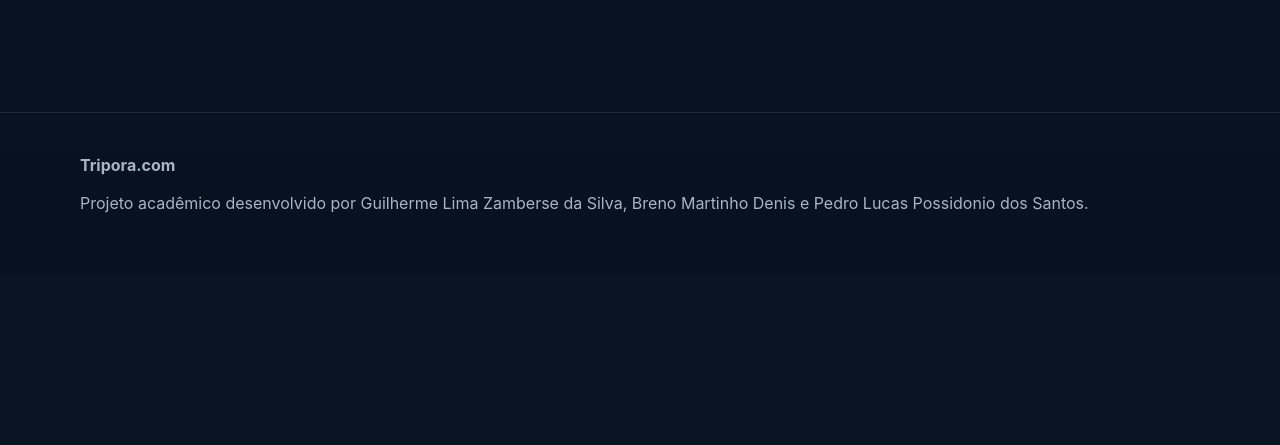
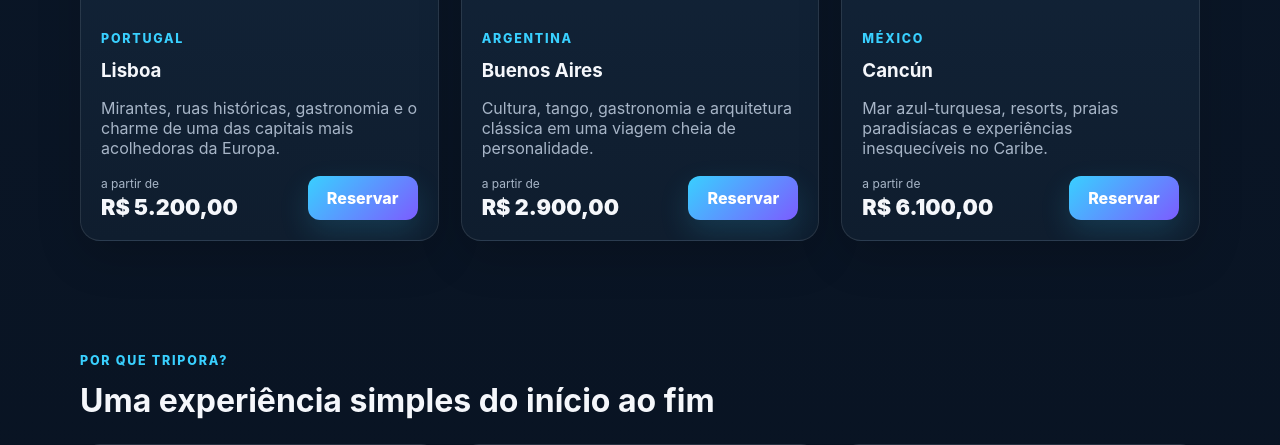
Before and after one commit to Cookie131223/Turismo-para-aprenseta-o, a PHP site: page / in a window 1280 px wide. Shown: the part 2064-2509 px from the top of the page. Before the commit the page ends 2277 px from the top, so only its background shows below. Run offline with PHP 8.4, Linux system fonts and the light colour scheme; data comes from the database, SQL or seed files in the repository.

Commit message:
feat: add more travel destinations

```diff
--- a/index.php
+++ b/index.php
@@ -4,6 +4,25 @@
 require_once 'includes/Destino.php';
 
 $db=(new Database())->getConnection();
+
+$destinosPadrao = [
+    ['Tóquio','Japão','Tecnologia, tradição, gastronomia e bairros vibrantes em uma das cidades mais fascinantes do mundo.',8200.00,'https://images.unsplash.com/photo-1540959733332-eab4deabeeaf?auto=format&fit=crop&w=900&q=80'],
+    ['Nova York','Estados Unidos','Arranha-céus, Broadway, Central Park e a energia única da cidade que nunca dorme.',7600.00,'https://images.unsplash.com/photo-1485871981521-5b1fd3805eee?auto=format&fit=crop&w=900&q=80'],
+    ['Roma','Itália','História, arquitetura, gastronomia italiana e alguns dos monumentos mais famosos do mundo.',6400.00,'https://images.unsplash.com/photo-1552832230-c0197dd311b5?auto=format&fit=crop&w=900&q=80'],
+    ['Lisboa','Portugal','Mirantes, ruas históricas, gastronomia e o charme de uma das capitais mais acolhedoras da Europa.',5200.00,'https://images.unsplash.com/photo-1525207934214-58e69a8f8a93?auto=format&fit=crop&w=900&q=80'],
+    ['Buenos Aires','Argentina','Cultura, tango, gastronomia e arquitetura clássica em uma viagem cheia de personalidade.',2900.00,'https://images.unsplash.com/photo-1589909202802-8f4aadce1849?auto=format&fit=crop&w=900&q=80'],
+    ['Cancún','México','Mar azul-turquesa, resorts, praias paradisíacas e experiências inesquecíveis no Caribe.',6100.00,'https://images.unsplash.com/photo-1552074284-5e88ef1aef18?auto=format&fit=crop&w=900&q=80']
+];
+
+$checkDestino = $db->prepare('SELECT id FROM destinos WHERE nome = :nome LIMIT 1');
+$insertDestino = $db->prepare('INSERT INTO destinos (nome,pais,descricao,preco,imagem) VALUES (:nome,:pais,:descricao,:preco,:imagem)');
+foreach ($destinosPadrao as $d) {
+    $checkDestino->execute([':nome'=>$d[0]]);
+    if (!$checkDestino->fetch()) {
+        $insertDestino->execute([':nome'=>$d[0],':pais'=>$d[1],':descricao'=>$d[2],':preco'=>$d[3],':imagem'=>$d[4]]);
+    }
+}
+
 $rows=$db->query('SELECT * FROM destinos ORDER BY id ASC')->fetchAll();
 $destinos=array_map(fn($d)=>new Destino((int)$d['id'],$d['nome'],$d['pais'],$d['descricao'],(float)$d['preco'],$d['imagem']),$rows);
 ?>
```
